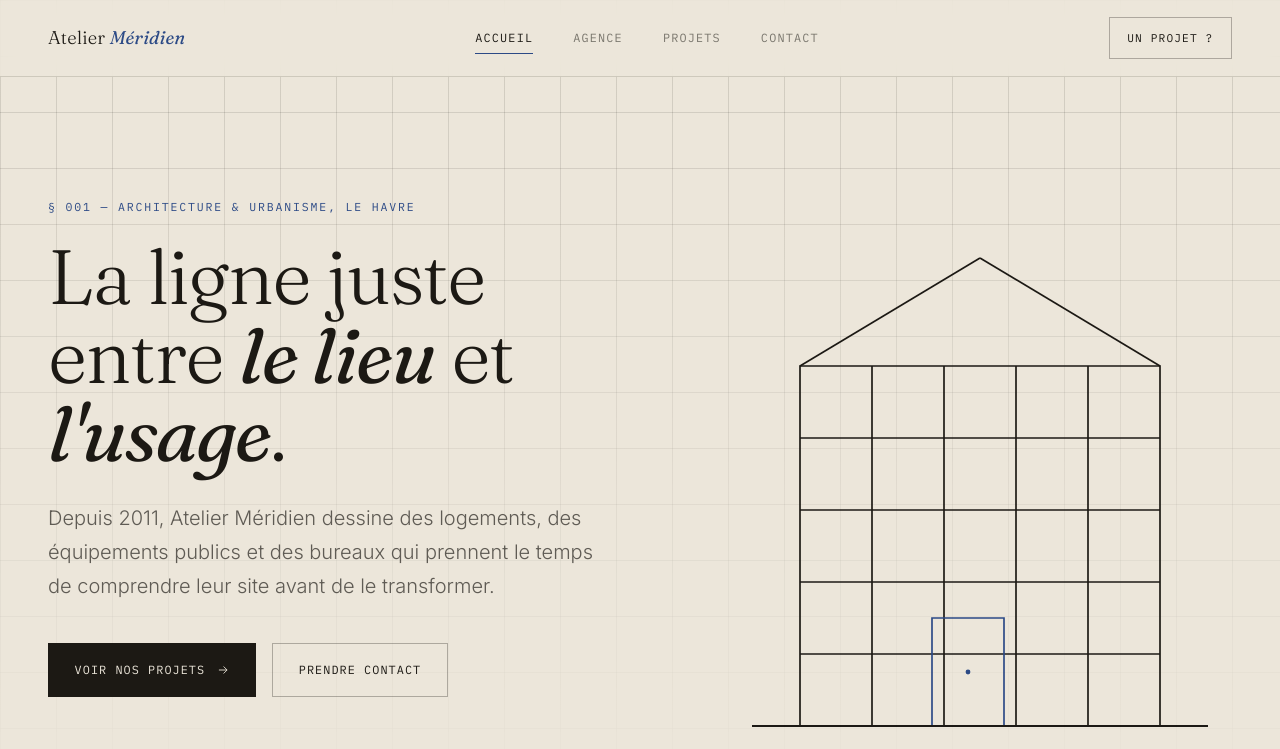
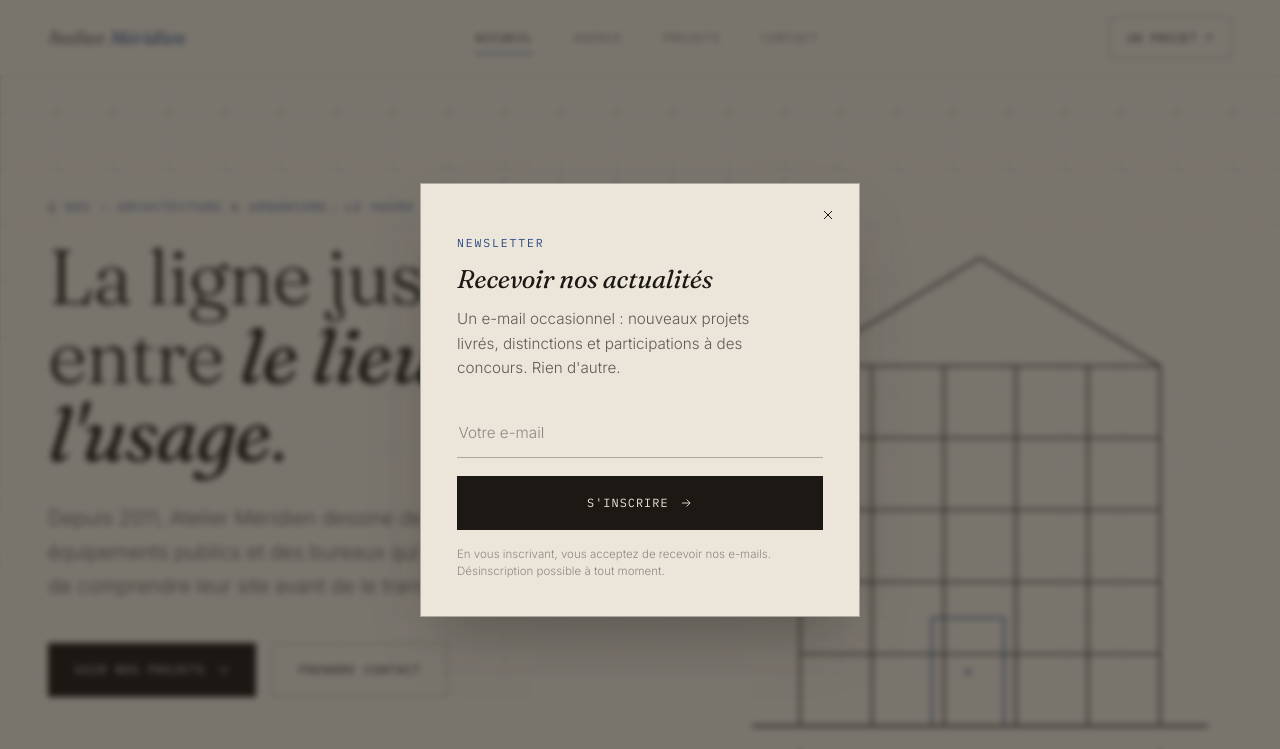
Before and after one commit to rafaeldupreypro-del/Test_Site, a website: page Templates/Pro/index.html in a window 1280 px wide. Shown: the top 749 px of the page. Drawn offline with Linux system fonts and the light colour scheme.

Commit message:
Modif site Pro

```diff
--- a/Templates/Pro/assets/style.css
+++ b/Templates/Pro/assets/style.css
@@ -323,6 +323,112 @@ section { position: relative; }
 .btn:hover svg { transform: translateX(3px); }
 
 /* -------------------------------------------------------------------------
+   6bis. MODALE NEWSLETTER
+   ------------------------------------------------------------------------- */
+.nl-modal-overlay {
+  position: fixed;
+  inset: 0;
+  z-index: 500; /* au-dessus de la nav mobile (400) et de .progress-rule (300) */
+  background: rgba(28, 25, 20, .55);
+  backdrop-filter: blur(3px);
+  display: flex;
+  align-items: center;
+  justify-content: center;
+  padding: 1.5rem;
+  opacity: 0;
+  pointer-events: none;
+  transition: opacity .3s var(--ease);
+}
+.nl-modal-overlay.is-open { opacity: 1; pointer-events: auto; }
+
+.nl-modal {
+  position: relative;
+  width: 100%;
+  max-width: 440px;
+  background-color: #ece6da;
+  background-color: var(--paper);
+  border: 1px solid var(--line-strong);
+  padding: 2.75rem 2.25rem 2.25rem;
+  transform: translateY(14px) scale(.98);
+  transition: transform .35s var(--ease);
+  box-shadow: 0 30px 60px -20px rgba(28, 25, 20, .35);
+}
+.nl-modal-overlay.is-open .nl-modal { transform: translateY(0) scale(1); }
+
+.nl-modal__close {
+  position: absolute;
+  top: .9rem;
+  right: .9rem;
+  width: 34px;
+  height: 34px;
+  display: flex;
+  align-items: center;
+  justify-content: center;
+  background: none;
+  border: none;
+  cursor: pointer;
+  color: var(--ink);
+}
+.nl-modal__close svg { width: 16px; height: 16px; }
+.nl-modal__close:hover { color: var(--accent); }
+
+.nl-modal h3 {
+  font-family: var(--serif);
+  font-size: 1.6rem;
+  font-style: italic;
+  margin-top: .75rem;
+  max-width: 22ch;
+}
+.nl-modal p.nl-modal__lede {
+  margin-top: .85rem;
+  color: var(--ink-70);
+  font-size: .95rem;
+  line-height: 1.6;
+  max-width: 36ch;
+}
+
+.nl-modal-form { margin-top: 1.75rem; }
+.nl-modal-form__row {
+  display: flex;
+  border-bottom: 1px solid var(--line-strong);
+}
+.nl-modal-form input[type="email"] {
+  flex: 1;
+  border: none;
+  background: none;
+  padding: .75rem .1rem;
+  font-family: var(--sans);
+  font-size: .95rem;
+  color: var(--ink);
+}
+.nl-modal-form input[type="email"]:focus { outline: none; }
+.nl-modal-form input[type="email"]::placeholder { color: rgba(28, 25, 20, .45); }
+
+.nl-modal-form .btn {
+  margin-top: 1.1rem;
+  width: 100%;
+  justify-content: center;
+}
+
+.nl-modal__fine {
+  margin-top: 1rem;
+  font-size: .72rem;
+  color: rgba(28, 25, 20, .45);
+  line-height: 1.5;
+}
+
+.nl-modal__success {
+  display: none;
+  margin-top: 1.75rem;
+  font-size: .92rem;
+  color: var(--ink);
+}
+.nl-modal__success strong { display: block; margin-bottom: .35rem; font-family: var(--serif); font-style: italic; font-size: 1.1rem; }
+.nl-modal-overlay.has-success .nl-modal-form,
+.nl-modal-overlay.has-success .nl-modal__fine { display: none; }
+.nl-modal-overlay.has-success .nl-modal__success { display: block; }
+
+
    7. FRAME / CORNER TICKS — motif de plan technique
    ------------------------------------------------------------------------- */
 .frame { position: relative; }
--- a/Templates/Pro/index.html
+++ b/Templates/Pro/index.html
@@ -44,6 +44,34 @@
 <body>
 <a class="skip-link" href="#main">Aller au contenu</a>
 <div class="progress-rule" aria-hidden="true"></div>
+
+<!-- ============================ MODALE NEWSLETTER ============================ -->
+<div id="newsletter-modal" class="nl-modal-overlay" role="dialog" aria-modal="true" aria-labelledby="nl-modal-title">
+  <div class="nl-modal">
+    <button type="button" class="nl-modal__close" id="nl-modal-close" aria-label="Fermer">
+      <svg viewBox="0 0 24 24" fill="none" stroke="currentColor" stroke-width="1.5"><path d="M18 6L6 18M6 6l12 12"/></svg>
+    </button>
+    <p class="eyebrow no-rule">Newsletter</p>
+    <h3 id="nl-modal-title">Recevoir nos actualités</h3>
+    <p class="nl-modal__lede">Un e-mail occasionnel : nouveaux projets livrés, distinctions et participations à des concours. Rien d'autre.</p>
+
+    <form id="nl-modal-form" class="nl-modal-form" novalidate>
+      <input type="text" name="company" autocomplete="off" tabindex="-1" aria-hidden="true" style="position:absolute; left:-9999px; width:1px; height:1px; opacity:0;">
+      <div class="nl-modal-form__row">
+        <input type="email" name="email" placeholder="Votre e-mail" autocomplete="email" required aria-label="Adresse e-mail">
+      </div>
+      <button type="submit" class="btn btn-primary">S'inscrire
+        <svg viewBox="0 0 24 24" fill="none" stroke="currentColor" stroke-width="1.5"><path d="M5 12h14M13 6l6 6-6 6"/></svg>
+      </button>
+    </form>
+    <p class="nl-modal__fine">En vous inscrivant, vous acceptez de recevoir nos e-mails. Désinscription possible à tout moment.</p>
+
+    <div class="nl-modal__success" role="status">
+      <strong>Merci !</strong>
+      Votre inscription est confirmée — à bientôt dans votre boîte de réception.
+    </div>
+  </div>
+</div>
 
 <!-- ============================= NAVIGATION ============================= -->
 <header class="site-header">
@@ -304,5 +332,50 @@
 </button>
 
 <script src="assets/main.js"></script>
+
+<!-- Modale newsletter : ouverture automatique à l'arrivée sur l'accueil (nouveau) -->
+<script>
+(function () {
+  var overlay = document.getElementById('newsletter-modal');
+  var closeBtn = document.getElementById('nl-modal-close');
+  var form = document.getElementById('nl-modal-form');
+  if (!overlay) return;
+
+  function openModal() {
+    overlay.classList.add('is-open');
+    document.body.style.overflow = 'hidden';
+  }
+  function closeModal() {
+    overlay.classList.remove('is-open');
+    document.body.style.overflow = '';
+  }
+
+  // Une seule apparition par session de navigation, pour ne pas gêner
+  if (!sessionStorage.getItem('nlModalShown')) {
+    setTimeout(function () {
+      openModal();
+      sessionStorage.setItem('nlModalShown', '1');
+    }, 1400);
+  }
+
+  closeBtn.addEventListener('click', closeModal);
+  overlay.addEventListener('click', function (e) {
+    if (e.target === overlay) closeModal();
+  });
+  document.addEventListener('keydown', function (e) {
+    if (e.key === 'Escape' && overlay.classList.contains('is-open')) closeModal();
+  });
+
+  if (form) {
+    form.addEventListener('submit', function (e) {
+      e.preventDefault();
+      // Honeypot anti-spam
+      if (form.company.value) return;
+      overlay.classList.add('has-success');
+      setTimeout(closeModal, 2200);
+    });
+  }
+})();
+</script>
 </body>
 </html>
```
